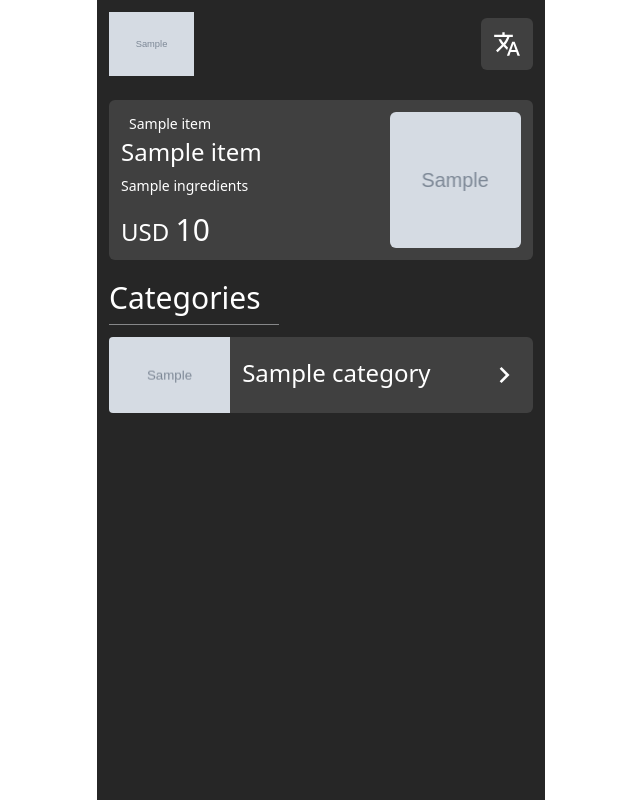
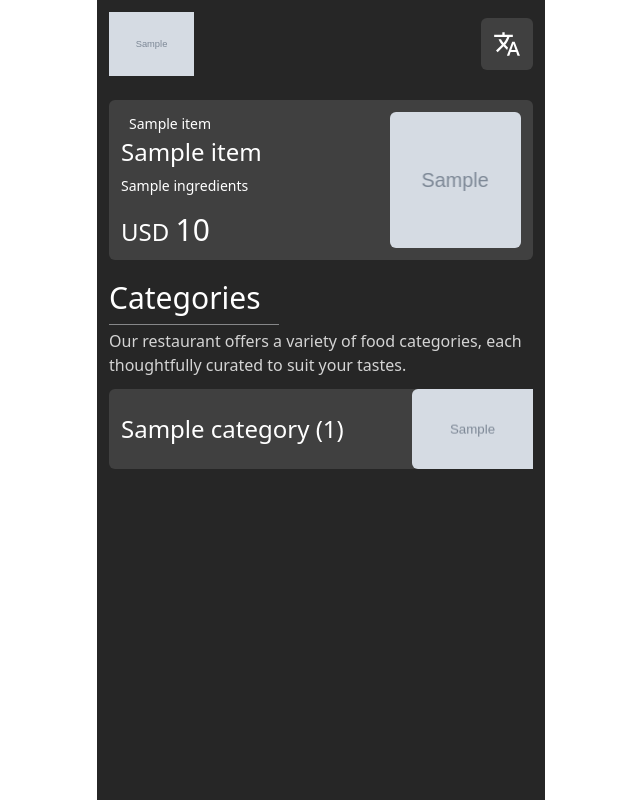
Before and after one commit to osam7a/Menu-Maker, a Django app: template templates/basic/menu.html in a window 1280 px wide. Shown: the whole page, without its empty margins (319-959 px from the left). Run offline with Django 5.2, Linux system fonts and the light colour scheme; tables that the repository leaves empty hold one stand-in row (values such as "Sample post"); the template is opened without the code that fills it: values that come from a table or form of the project are taken from there, most other values are stand-ins (such as "Sample title", 1, 10 or a date in 2020); grey boxes marked "Sample" are stand-in pictures; some libraries are stand-ins or nearby versions.

Commit message:
Add small description to category list, and some slight changes to category list cards

```diff
--- a/templates/basic/menu.html
+++ b/templates/basic/menu.html
@@ -32,15 +32,13 @@
     <div class="swiper-pagination"></div>
 </div>
 <h1 class="mt-5 mb-2 text-3xl">{% translate 'Categories' %}</h1>
-<hr class="mb-3 opacity-50 w-2/5">
+<hr class="mb-1 opacity-50 w-2/5">
+<p class="mb-3 text-neutral-300">Our restaurant offers a variety of food categories, each thoughtfully curated to suit your tastes.</p>
 <div class="flex flex-col gap-1.5">
     {% for category in categories %}
-    <div class="grid grid-rows-1 grid-cols-7 bg-neutral-700 rounded rounded-md animate__animated {% if LANGUAGE_CODE != 'ar' %}animate__slideInLeft{% else %}animate__slideInRight{% endif %}" style="animation-delay: .{{ forloop.counter0|add:2 }}s;animation-duration: .4s;animation-timing-function: ease-in-out;">
-        {% if category.image %}<div class="col-span-2 w-full h-full rounded-l rounded-k-md" style="background-image: url('{{ category.image.url }}');background-size: cover;background-repeat: no-repeat;background-position: center;"></div>{% endif %}
-        <div class="{% if category.image %}col-span-5{% else %}col-span-7{% endif %} p-5 px-3 flex flex-row items-center">
-            <h1 class="text-2xl pb-1">{{ category.title }}</h1>
-            <svg class="ms-auto w-8 h-8" xmlns="http://www.w3.org/2000/svg" viewBox="0 -960 960 960" fill="currentColor"{% if LANGUAGE_CODE == 'ar' %} style="transform: scaleX(-1);"{% endif %}><path d="M504-480 320-664l56-56 240 240-240 240-56-56 184-184Z"/></svg>
-        </div>
+    <div class="grid grid-rows-1 grid-cols-7 items-center bg-neutral-700 hover:bg-neutral-600 rounded rounded-md cursor-pointer animate__animated {% if LANGUAGE_CODE != 'ar' %}animate__slideInLeft{% else %}animate__slideInRight{% endif %}" style="animation-delay: .{{ forloop.counter0|add:2 }}s;animation-duration: .4s;animation-timing-function: ease-in-out;">
+        <h1 class="{% if category.image %}col-span-5{% else %}col-span-7{% endif %} my-auto p-5 px-3 text-2xl">{{ category.title }} ({{ category.items.all|length }})</h1>
+        {% if category.image %}<div class="col-span-2 min-h-20 w-full h-full rounded-l rounded-l-md" style="background-image: url('{{ category.image.url }}');background-size: cover;background-repeat: no-repeat;background-position: center;"></div>{% endif %}
     </div>
     {% endfor %}
 </div>
```
